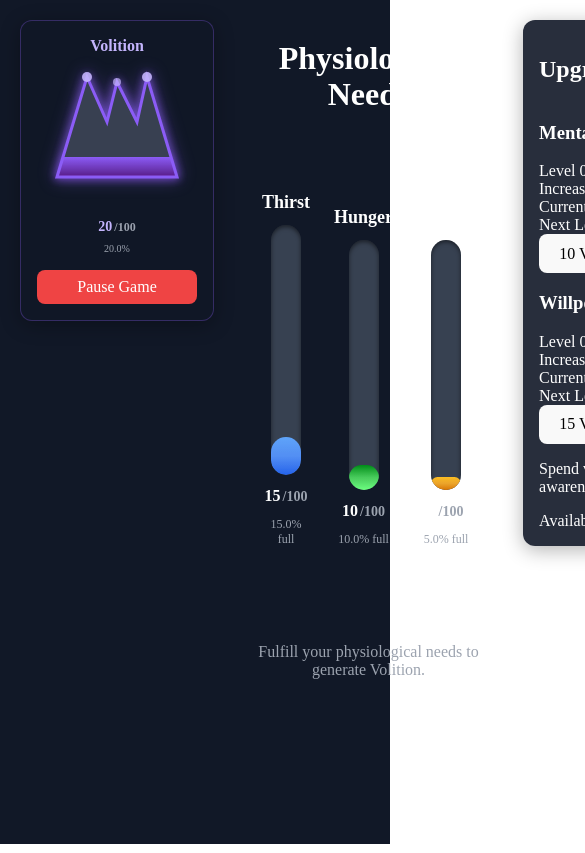
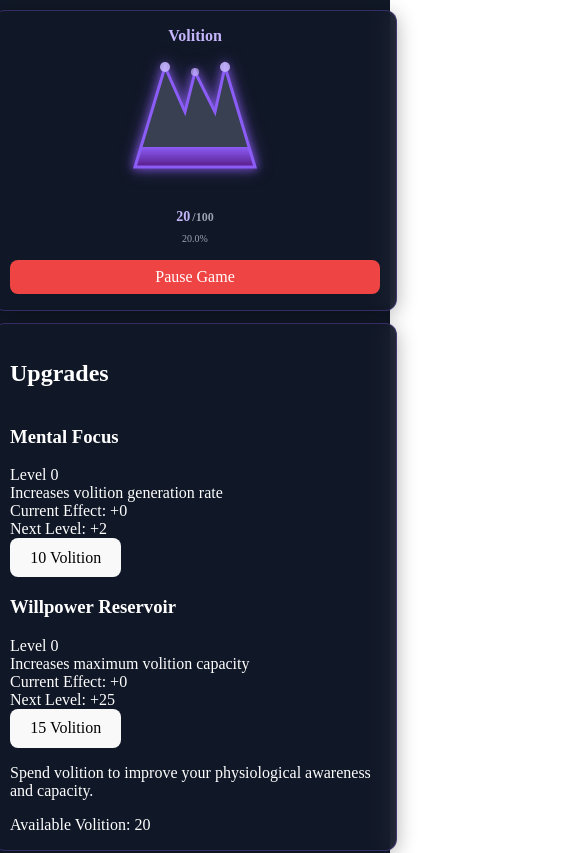
Before and after one commit to BMorin87/delta-drive, a React (Vite) app: page / in a window 390 px wide. Shown: the top 853 px of the page, 585 px wide, since content can reach past the window. Built offline with nearby package versions, Linux system fonts and the light colour scheme.

Commit message:
Add reactive design

```diff
--- a/src/components/DeltaGame.jsx
+++ b/src/components/DeltaGame.jsx
@@ -91,14 +91,13 @@ const DeltaGame = () => {
 
   return (
     <div className="game-layout">
+      {/* Top row for volition and upgrades on smaller screens */}
+      <div className="top-row">
         <div className="volition-hud">
           <VolitionCrown current={volition} max={volitionCapacity} />
           <button onClick={togglePause} className="pause-btn">
             {isRunning ? "Pause Game" : "Resume Game"}
           </button>
-      </div>
-      <div className="tier-content">
-        <PhysiologicalUI />
         </div>
         <div className="upgrades-hud">
           <UpgradesPanel
@@ -107,6 +106,12 @@ const DeltaGame = () => {
           />
         </div>
       </div>
+
+      {/* Main content area with progress bars */}
+      <div className="tier-content">
+        <PhysiologicalUI />
+      </div>
+    </div>
   );
 };
 
--- a/src/components/physiological/PhysiologicalUI.jsx
+++ b/src/components/physiological/PhysiologicalUI.jsx
@@ -1,5 +1,4 @@
 import { useGameStore } from "../gameStore";
-import UpgradesPanel from "./UpgradesPanel";
 import VerticalProgressBar from "./VerticalProgressBar";
 import "../../styles/ProgressBars.css";
 
@@ -14,6 +13,7 @@ const PhysiologicalUI = () => {
   } = useGameStore();
 
   return (
+    <div className="physiological-ui-container">
       <div className="physiological-content">
         <h1 className="tier-title">Physiological Needs</h1>
         <div className="bars-container">
@@ -43,6 +43,7 @@ const PhysiologicalUI = () => {
           <p>Fulfill your physiological needs to generate Volition.</p>
         </div>
       </div>
+    </div>
   );
 };
 
--- a/src/styles/App.css
+++ b/src/styles/App.css
@@ -6,21 +6,122 @@
   background: #0a1120;
 }
 
-/* Main game container - horizontal flex layout */
+/* Main game container - responsive layout */
 .game-layout {
   min-height: 100vh;
   width: 100vw;
-  display: flex !important;
-  justify-content: space-between !important;
-  align-items: flex-start !important;
-  padding: 20px !important;
+  display: flex;
+  padding: 20px;
+  gap: 20px;
   box-sizing: border-box;
   background-color: #111827;
   color: white;
   margin: 0;
 }
 
-/* Left panel - Volition HUD */
+/* Desktop layout - three column layout */
+@media (min-width: 1200px) {
+  .game-layout {
+    flex-direction: row;
+    justify-content: space-between;
+    align-items: flex-start;
+  }
+
+  .top-row {
+    display: contents; /* This makes the children behave as direct children of .game-layout */
+  }
+
+  .volition-hud {
+    flex-shrink: 0;
+    order: 1;
+  }
+
+  .tier-content {
+    flex: 1;
+    padding: 0 2rem;
+    display: flex;
+    justify-content: center;
+    order: 2;
+  }
+
+  .upgrades-hud {
+    width: 300px;
+    min-width: 300px;
+    max-width: 300px;
+    flex-shrink: 0;
+    order: 3;
+  }
+
+  .physiological-ui-container {
+    display: flex;
+    width: 100%;
+    justify-content: center;
+    align-items: flex-start;
+  }
+
+  .physiological-content {
+    flex: 0 0 auto; /* Don't grow or shrink, just center */
+  }
+
+  .physiological-upgrades {
+    display: none; /* Hide this on desktop since we have upgrades-hud */
+  }
+}
+
+/* Responsive layout - vertical stack with top row */
+@media (max-width: 1199px) {
+  .game-layout {
+    flex-direction: column;
+    align-items: center;
+    gap: 1.5rem;
+  }
+
+  /* Top row container for volition and upgrades */
+  .top-row {
+    display: flex;
+    width: 100%;
+    max-width: 1000px;
+    gap: 1.5rem;
+    justify-content: space-between;
+    align-items: flex-start;
+  }
+
+  .volition-hud {
+    flex: 0 0 auto;
+    min-width: 180px;
+  }
+
+  .upgrades-hud {
+    flex: 1;
+    min-width: 300px;
+  }
+
+  .tier-content {
+    width: 100%;
+    max-width: 1000px;
+    padding: 0;
+    order: 2;
+  }
+
+  .physiological-ui-container {
+    display: flex;
+    flex-direction: column;
+    width: 100%;
+    gap: 2rem;
+    align-items: center;
+  }
+
+  .physiological-content {
+    width: 100%;
+  }
+
+  .physiological-upgrades {
+    width: 100%;
+    max-width: 600px;
+  }
+}
+
+/* Volition HUD - consistent across breakpoints */
 .volition-hud {
   background: rgba(17, 24, 39, 0.9);
   backdrop-filter: blur(10px);
@@ -32,38 +133,47 @@
   flex-direction: column;
   align-items: center;
   min-width: 160px;
-  flex-shrink: 0;
+  width: 160px;
 }
 
-/* Center panel - Main content */
+@media (max-width: 1199px) {
+  .volition-hud {
+    width: auto;
+    min-width: 180px;
+  }
+}
+
+/* Upgrades HUD */
+.upgrades-hud {
+  background: rgba(17, 24, 39, 0.9);
+  backdrop-filter: blur(10px);
+  border-radius: 12px;
+  padding: 1rem;
+  border: 1px solid rgba(139, 92, 246, 0.3);
+  box-shadow: 0 4px 20px rgba(0, 0, 0, 0.3);
+}
+
+/* Tier content */
 .tier-content {
-  flex: 1;
   display: flex;
   flex-direction: column;
   align-items: center;
   justify-content: flex-start;
-  padding: 0 2rem;
-  max-width: none;
 }
 
-/* Right panel - Upgrades */
-.upgrades-hud {
-  background: rgba(17, 24, 39, 0.9);
-  border-radius: 12px;
-  padding: 1rem;
-  width: 300px;
-  min-width: 300px;
-  max-width: 300px;
-  box-shadow: 0 4px 20px rgba(0, 0, 0, 0.3);
-  flex-shrink: 0;
-}
-
-/* Physiological content styling */
+/* Physiological content - the main content area with progress bars */
 .physiological-content {
   display: flex;
   flex-direction: column;
   align-items: center;
-  width: 100%;
+}
+
+/* Physiological upgrades panel */
+.physiological-upgrades {
+  background: rgba(17, 24, 39, 0.9);
+  border-radius: 12px;
+  padding: 1rem;
+  box-shadow: 0 4px 20px rgba(0, 0, 0, 0.3);
 }
 
 .tier-title {
@@ -106,39 +216,51 @@
   flex-direction: column;
 }
 
-/* Legacy styles - keeping for compatibility */
-.logo {
-  height: 6em;
-  padding: 1.5em;
-  will-change: filter;
-  transition: filter 300ms;
-}
-.logo:hover {
-  filter: drop-shadow(0 0 2em #646cffaa);
-}
-.logo.react:hover {
-  filter: drop-shadow(0 0 2em #61dafbaa);
-}
+/* Medium screen adjustments */
+@media (max-width: 800px) {
+  .game-layout {
+    padding: 10px;
+    gap: 1rem;
+  }
 
-@keyframes logo-spin {
-  from {
-    transform: rotate(0deg);
+  .top-row {
+    flex-direction: column;
+    align-items: center;
+    gap: 1rem;
   }
-  to {
-    transform: rotate(360deg);
+
+  .volition-hud,
+  .upgrades-hud {
+    width: 100%;
+    max-width: 400px;
+  }
+
+  .tier-title {
+    font-size: 1.5rem;
+    margin-bottom: 1.5rem;
+  }
+
+  .physiological-upgrades {
+    padding: 0.75rem;
   }
 }
 
-@media (prefers-reduced-motion: no-preference) {
-  a:nth-of-type(2) .logo {
-    animation: logo-spin infinite 20s linear;
+/* Mobile adjustments */
+@media (max-width: 480px) {
+  .tier-title {
+    font-size: 1.25rem;
+  }
+
+  .volition-hud {
+    min-width: 150px;
+  }
+
+  .top-row {
+    gap: 0.75rem;
+  }
+
+  .volition-hud,
+  .upgrades-hud {
+    max-width: none;
   }
 }
-
-.card {
-  padding: 2em;
-}
-
-.read-the-docs {
-  color: #888;
-}
--- a/src/styles/ProgressBars.css
+++ b/src/styles/ProgressBars.css
@@ -1,10 +1,11 @@
-/* Bars container - specific to progress bars layout */
+/* Bars container - responsive layout for progress bars */
 .bars-container {
   display: flex;
   justify-content: center;
   align-items: flex-end;
   gap: 3rem;
   margin: 2rem 0;
+  flex-wrap: wrap;
 }
 
 /* Progress Bar Container */
@@ -126,29 +127,49 @@
   }
 }
 
-/* Responsive design */
+/* Responsive design for progress bars */
+@media (max-width: 1200px) {
+  .bars-container {
+    gap: 2.5rem;
+    margin: 1.5rem 0;
+  }
+}
+
 @media (max-width: 768px) {
   .bars-container {
     gap: 2rem;
-    padding: 1rem;
+    padding: 0 1rem;
   }
 
   .progress-bar-wrapper {
     width: 35px;
   }
 
-  .app-title {
-    font-size: 1.5rem;
-    margin-bottom: 2rem;
+  .progress-label {
+    font-size: 1rem;
   }
 }
 
 @media (max-width: 480px) {
   .bars-container {
     gap: 1.5rem;
+    flex-direction: row;
+    justify-content: space-around;
   }
 
   .progress-bar-wrapper {
     width: 30px;
   }
+
+  .progress-label {
+    font-size: 0.9rem;
+  }
+
+  .progress-values {
+    font-size: 0.9rem;
+  }
+
+  .progress-percentage {
+    font-size: 0.7rem;
+  }
 }
```
Lines whose indentation alone changed are shown as unchanged.
